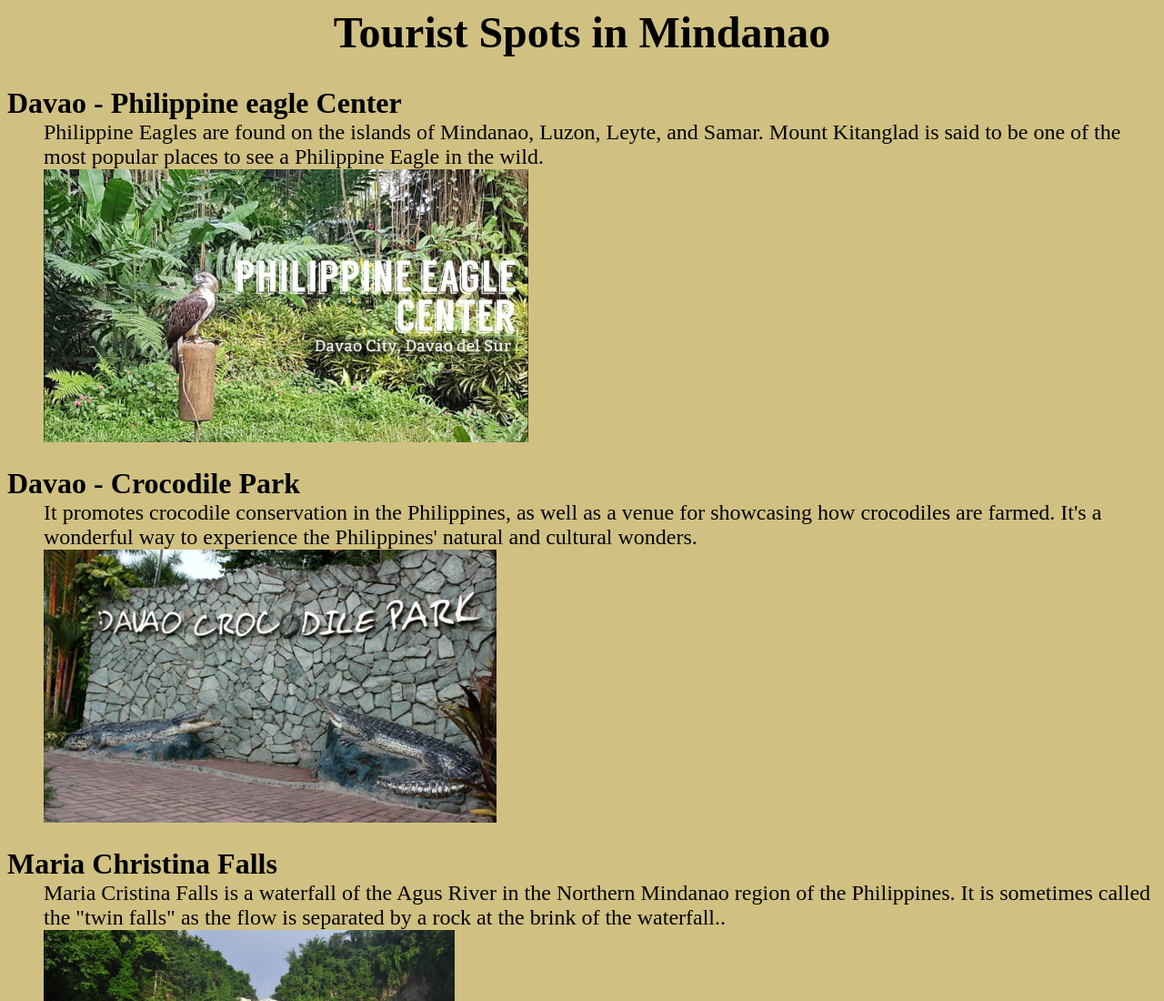
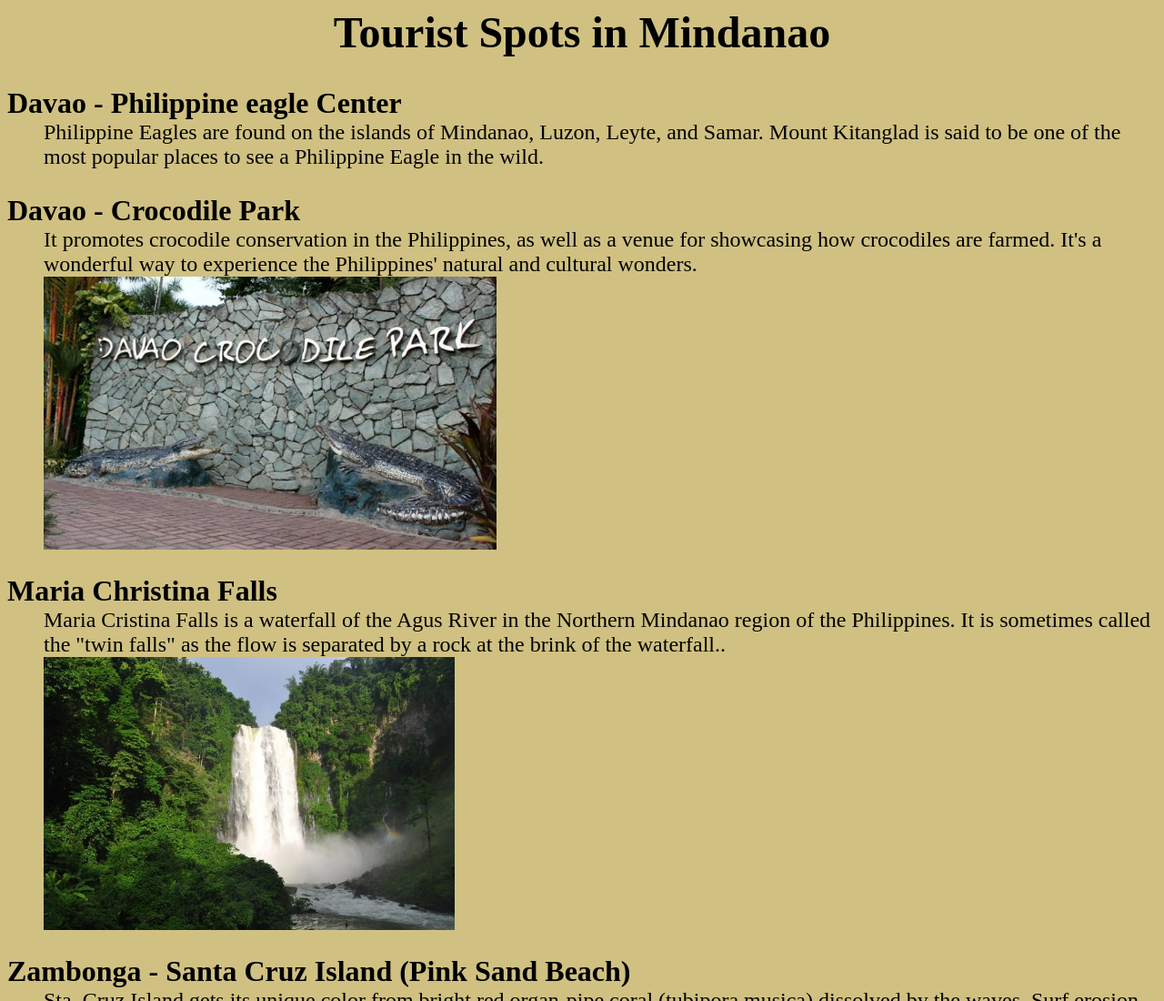
Before and after one commit to icemndz/Mendoza16, a plain HTML site: page Mindanao.html in a window 1280 px wide. Shown: the top 1100 px of the page at 91% size. Drawn offline with Linux system fonts and the light colour scheme.

Commit message:
Update Mindanao.html

```diff
--- a/Mindanao.html
+++ b/Mindanao.html
@@ -6,7 +6,7 @@
 <dt> <font size="6"> <b>Davao - Philippine eagle Center</b></font>
 <dd><font size="5"> Philippine Eagles are found on the islands of Mindanao, Luzon, Leyte, and Samar.
 Mount Kitanglad is said to be one of the most popular places to see a Philippine Eagle in the wild. <br>
-<img src="PEC.jpeg" height="300"><br>
+
 <br>
 <dt><font size="6"> <b>Davao - Crocodile Park </b></font>
 <dd><font size="5"> It promotes crocodile conservation in the Philippines, as well as a
```
